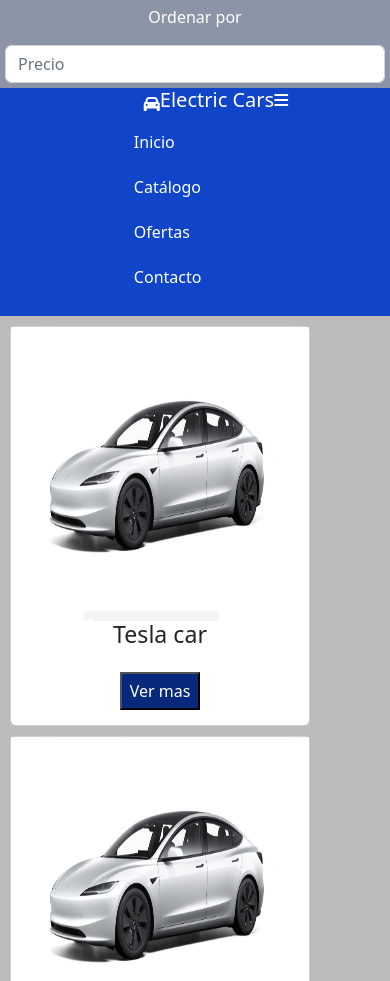
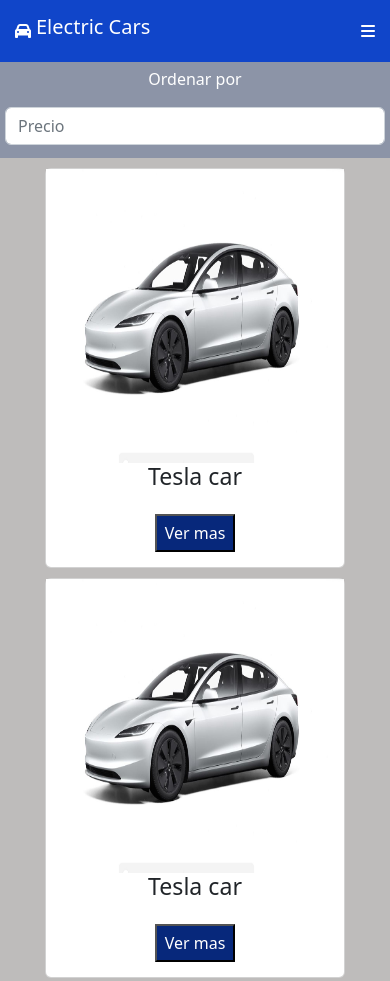
Before and after one commit to Joaquin-Astroza/Media-Queries, a plain HTML site: page index.html in a window 390 px wide. Shown: the top 981 px of the page. Drawn offline with nearby package versions, Linux system fonts and the light colour scheme.

Commit message:
ultimo commit

```diff
--- a/Assets/css/style.css
+++ b/Assets/css/style.css
@@ -30,17 +30,16 @@ header{
 aside{
     grid-area: aside;
     display: flex;
-    justify-content: center;
+    flex-direction: column;
     background-color: #1045c9 ;
     color: white;
-
 }
 .titulo{
     display: flex;
     flex-direction: row;
-    justify-content: space-around;
+    justify-content: center;
     align-items: center;
-    margin-left: 10px
+    gap: 5px;
 }
 ul li{
     list-style: none;
@@ -51,6 +50,7 @@ main{
     display: grid;
     background-color: #BEBCBB ;
     padding: 10px;
+    justify-content: center;
 }
 
 .grid-galeria{
@@ -59,9 +59,11 @@ main{
     gap: 10px;
     align-items: center;
     justify-content: space-around;
+    max-height: 1000px;
+    overflow-y: scroll;
 }
 .card {
-    width: 300px;
+    max-width: 300px;
     height: 400px;
     display: flex;
     flex-direction: column;
@@ -95,6 +97,7 @@ main{
     margin: 10px;
     align-items: center;
     justify-content: space-around;
+    gap: 10px;
 }
 footer{
     grid-area: footer;
@@ -104,7 +107,9 @@ footer{
     justify-content: center;
     color: white;
     background-color: #07287B;
-
+}
+footer p{
+    text-align: center;
 }
 .menu-burger{
     display: none;
@@ -116,13 +121,21 @@ footer{
     .grid-galeria{
         grid-template-columns: 1fr;
     }
-    .aside{
+    aside{
         padding-top: 0;
+        display: flex;
+        flex-direction: row;
+        align-items: center ;
+        justify-content: space-between;
+        padding: 15px;
     }
     .menu-burger{
         display: block;
     }
-    .aside ul{
+    aside ul{
         display: none;
     }
+    header{
+
+    }
 }
--- a/index.html
+++ b/index.html
@@ -12,16 +12,12 @@
 </html>
     <body>
         <div class="grid-container">
-            <header>
-              <p>Ordenar por</p>
-              <input class="form-control me-5 ms-5" type="search" placeholder="Precio" aria-label="Search">
-            </header>
-            <aside>
+            <aside >
+              <div class="titulo">
+                <i class="fa-solid fa-car"></i>
+                      <h5>Electric Cars</h5>
+              </div>
                 <ul>
-                    <li class="titulo">
-                      <i class="fa-solid fa-car"></i>
-                      <h5>Electric Cars</h5>
-                    </li>
                     <li>Inicio</li>
                     <li>Catálogo</li>
                     <li>Ofertas</li>
@@ -29,8 +25,27 @@
                 </ul>
                 <span class="menu-burger"><i class="fa-solid fa-bars"></i></span>
             </aside>
+            <header>
+              <p>Ordenar por</p>
+              <input class="form-control mb-2 " type="search" placeholder="Precio" aria-label="Search">
+            </header>
             <main>
               <section class="grid-galeria">
+                  <div class="card">
+                      <img src="./Assets/img/tesla-en-chile_438011_1_65bb96f5e14d5.jpg" alt="Tesla">
+                      <h3>Tesla car</h3>
+                      <button>Ver mas</button>
+                  </div>
+                  <div class="card">
+                      <img src="./Assets/img/tesla-en-chile_438011_1_65bb96f5e14d5.jpg" alt="Tesla">
+                      <h3>Tesla car</h3>
+                      <button>Ver mas</button>
+                  </div>
+                  <div class="card">
+                      <img src="./Assets/img/tesla-en-chile_438011_1_65bb96f5e14d5.jpg" alt="Tesla">
+                      <h3>Tesla car</h3>
+                      <button>Ver mas</button>
+                  </div>
                   <div class="card">
                       <img src="./Assets/img/tesla-en-chile_438011_1_65bb96f5e14d5.jpg" alt="Tesla">
                       <h3>Tesla car</h3>
```
